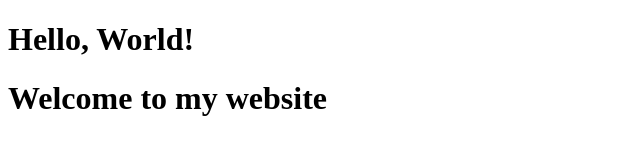
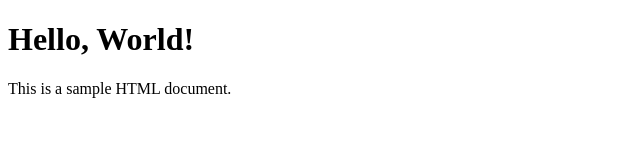
Before and after one commit to harsha224684/practice, a plain HTML site: page index.html in a window 1280 px wide. Shown: the whole page, without its empty margins (0-640 px from the left). Drawn offline with Linux system fonts and the light colour scheme.

Commit message:
updated code

```diff
--- a/index.html
+++ b/index.html
@@ -7,6 +7,6 @@
 </head>
 <body>
 <h1>Hello, World!</h1>
-<h1>Welcome to my website</h1>
+<p>This is a sample HTML document.</p>
 </body>
 </html>
```
